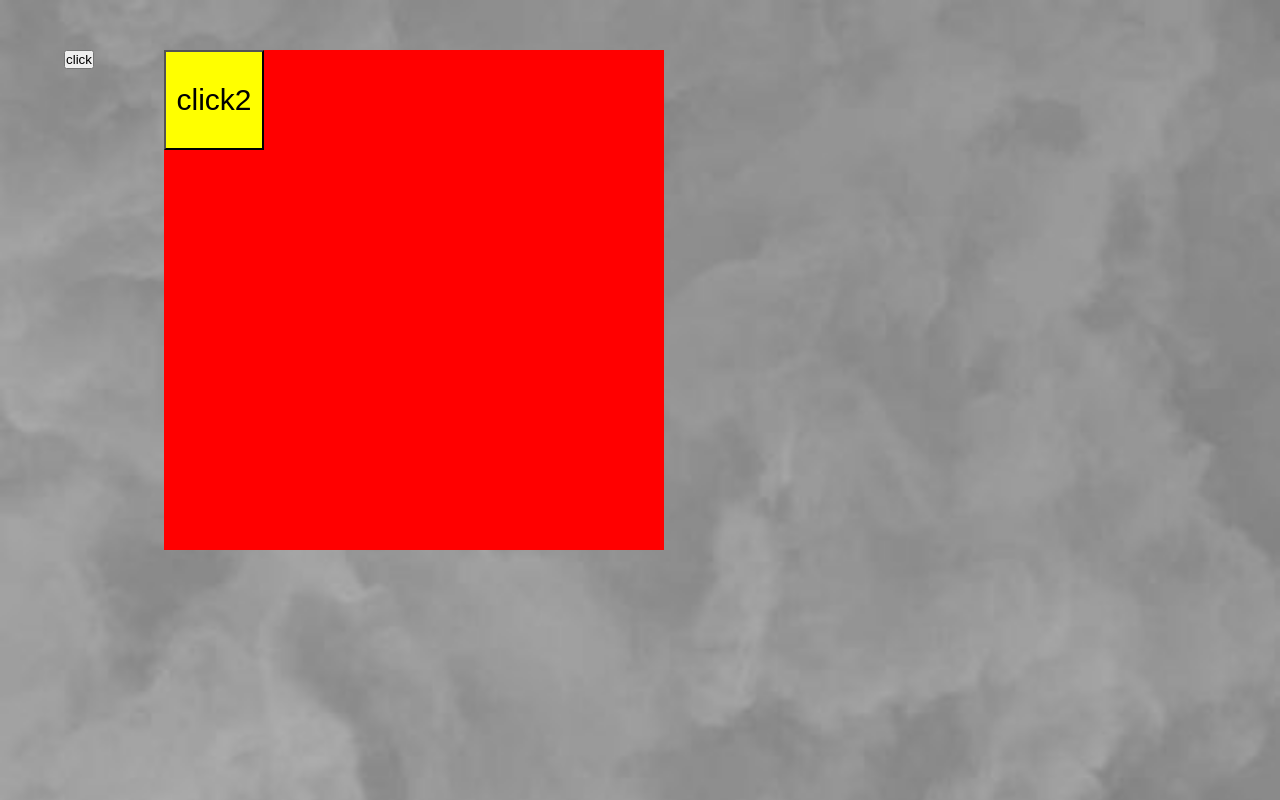
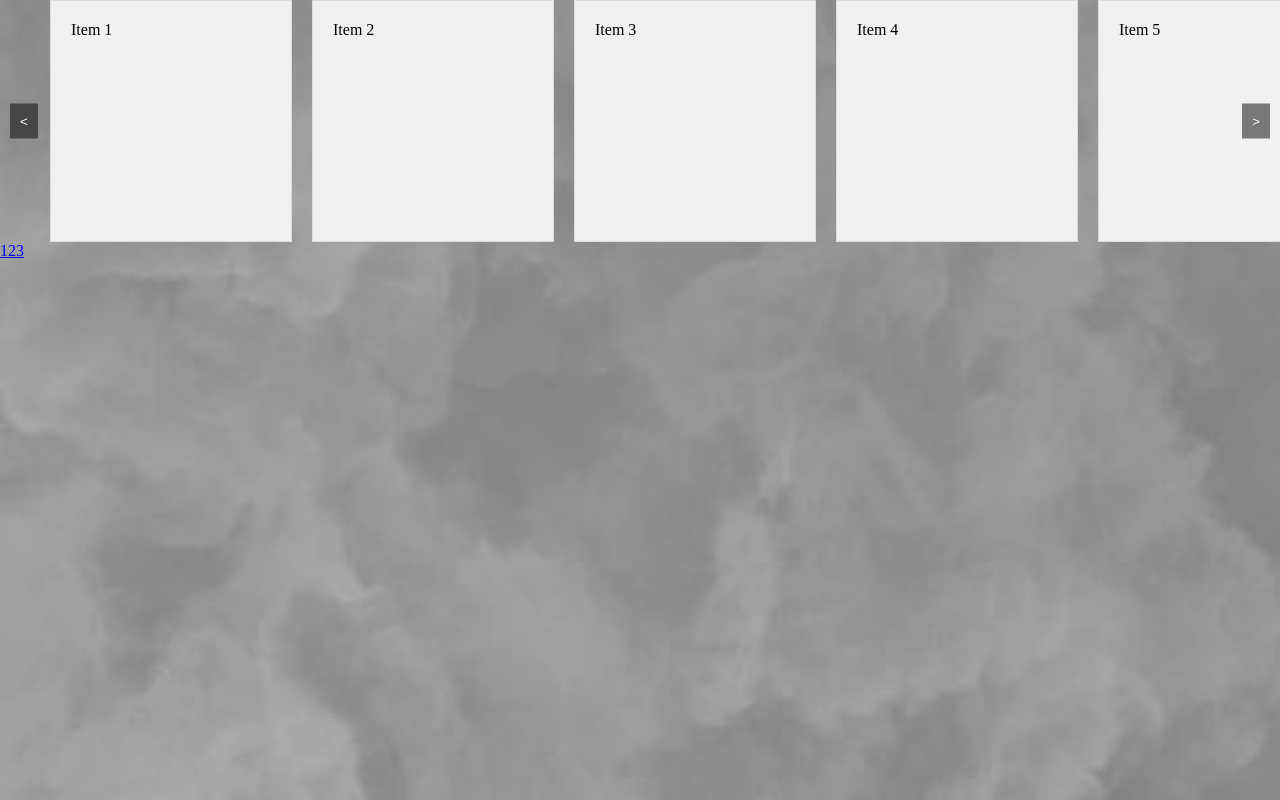
Before and after one commit to Nikita482/clothing-store, a React (Vite) app: page /clothing-store/Product in a window 1280 px wide. Built offline with nearby package versions, Linux system fonts and the light colour scheme.

Commit message:
new itom fixed

```diff
--- a/src/Full/NewItem/NewItem.jsx
+++ b/src/Full/NewItem/NewItem.jsx
@@ -1,15 +1,34 @@
 import styles from "./NewItem.module.css"
 
+import { useRef } from "react"
 import { Link } from "react-router-dom"
+// ←→
+
+
+
 
 
 export default function NewItem(){
+
+    const scrollRef = useRef(null)
+
+    function RightRef(){
+        scrollRef.current.scrollBy({ left: -200, behavior: 'smooth' })
+    }
+
+    function LeftRef(){
+        scrollRef.current.scrollBy({ left: 200, behavior: 'smooth' })
+    }
+
     return(
         <>
             <div className={styles.wrapper}>
                 <h1 className={styles.name}>Новинки</h1>
 
-                <div className={styles.items}>
+                <div onClick={RightRef} className={styles.arrowLeft}>←</div>
+                <div onClick={LeftRef} className={styles.arrowRight}>→</div>
+
+                <div ref={scrollRef} className={styles.items}>
                     <Link to="/Product" className={styles.item1}><span className={styles.text}>Футболки</span></Link>
                     <Link to="/Product" className={styles.item2}><span className={styles.text}>Худи</span></Link>
                     <Link to="/Product" className={styles.item3}><span className={styles.text}>Джинсы</span></Link>
--- a/src/Full/NewItem/NewItem.module.css
+++ b/src/Full/NewItem/NewItem.module.css
@@ -2,9 +2,8 @@
     width: 90%;
     height: auto;
     margin: 180px auto 0 auto;
+    position: relative;
 }
-
-
 .name{
     width: 100%;
     height: 50px;
@@ -14,9 +13,30 @@
     color: white;
 }
 
+
+.arrowRight, .arrowLeft{
+    width: 50px;
+    height: 50px;
+    background: rgba(0, 0, 0, 0.5);
+    font-size: 30px;
+    color: white;
+    border-radius: 50%;
+    position: absolute;
+    top: 50%;
+    z-index: 1;
+    display: flex;
+    justify-content: center;
+    align-items: center;
+}
+.arrowLeft {
+    left: 10px;
+  }
+.arrowRight {
+    right: 10px;
+}
+
+
 .items{
-    width: 100%;
-    height: auto;
     display: flex;
     overflow-x: auto;
     -webkit-overflow-scrolling: touch;
@@ -62,6 +82,9 @@
     background-size: 150%;
     background-position: center;
 }
+
+
+
 
 
 
--- a/src/Full/product/product.jsx
+++ b/src/Full/product/product.jsx
@@ -1,31 +1,59 @@
-import styles from './product.module.css';
-
-import { useState } from 'react';
+import React, { useRef } from 'react';
+import styles from './product.module.css'; // Импорт стилей из CSS-модуля
 
 
-export default function Product(){
-
-  const[state, setState] = useState(true)
-  function click(){
-    setState(!state)
-  }
+import { Link } from 'react-router-dom';
 
 
 
+export default function product(){
+  const scrollRef = useRef(null);
 
-  return(
-    <>
-      <div className={styles.box}>
-        <button onClick={click}>click</button>
+  const scrollLeft = () => {
+    scrollRef.current.scrollBy({ left: -200, behavior: 'smooth' });
+  };
 
-        <div className={styles.test}>
-          <button className={styles.btn1}>click1</button>
-        </div>
+  const scrollRight = () => {
+    scrollRef.current.scrollBy({ left: 200, behavior: 'smooth' });
+  };
 
-        <div className={state ? styles.wrapper1 : styles.wrapper2}>
-          <button className={styles.btn2}>click2</button>
-        </div>
-      </div>
-    </>
-  )
-}
+  return (
+      <>
+          <div className={styles.wrapper}>
+            <button className={styles.leftArrow} onClick={scrollLeft}>&lt;</button>
+            <button className={styles.rightArrow} onClick={scrollRight}>&gt;</button>
+
+
+            <div ref={scrollRef} className={styles.Content}>
+              <div className={styles.item}>Item 1</div>
+              <div className={styles.item}>Item 2</div>
+              <div className={styles.item}>Item 3</div>
+              <div className={styles.item}>Item 4</div>
+              <div className={styles.item}>Item 5</div>
+              <div className={styles.item}>Item 1</div>
+              <div className={styles.item}>Item 2</div>
+              <div className={styles.item}>Item 3</div>
+              <div className={styles.item}>Item 4</div>
+              <div className={styles.item}>Item 5</div>
+              <div className={styles.item}>Item 1</div>
+              <div className={styles.item}>Item 2</div>
+              <div className={styles.item}>Item 3</div>
+              <div className={styles.item}>Item 4</div>
+              <div className={styles.item}>Item 5</div>
+              <div className={styles.item}>Item 1</div>
+              <div className={styles.item}>Item 2</div>
+              <div className={styles.item}>Item 3</div>
+              <div className={styles.item}>Item 4</div>
+              <div className={styles.item}>Item 5</div>
+              <div className={styles.item}>Item 1</div>
+              <div className={styles.item}>Item 2</div>
+              <div className={styles.item}>Item 3</div>
+              <div className={styles.item}>Item 4</div>
+              <div className={styles.item}>Item 5</div>
+            </div>
+          </div>
+
+          <Link to="/Test">123</Link>
+      </>
+  );
+};
--- a/src/Full/product/product.module.css
+++ b/src/Full/product/product.module.css
@@ -1,48 +1,43 @@
-.box{
-  width: 90%;
-  height: auto;
+.wrapper {
+  position: relative;
   display: flex;
-  margin: 50px auto;
-  position: relative;
+  align-items: center;
+  overflow: hidden;
+  width: 100%; /* Или укажите конкретную ширину */
+}
+
+.leftArrow, .rightArrow{
+  position: absolute;
+  top: 50%;
+  transform: translateY(-50%);
+  background: rgba(0, 0, 0, 0.5);
+  color: white;
+  border: none;
+  cursor: pointer;
+  padding: 10px;
+  z-index: 10;
+}
+.leftArrow {
+  left: 10px;
+}
+.rightArrow {
+  right: 10px;
 }
 
 
-.test{
-  width: 500px;
-  height: 500px;
-  background-color: green;
-  position: absolute;
-  left: 100px;
+.Content {
+  display: flex;
+  overflow-x: auto;
+  white-space: nowrap;
+  padding: 0 40px; /* Дополнительное пространство для стрелок */
 }
 
-
-.btn1, .btn2{
-  width: 100px;
-  height: 100px;
-  background-color: yellow;
-  font-size: 30px;
-  color: black;
+.item {
+  width: 200px;
+  aspect-ratio: 1 / 1;
+  flex: 0 0 auto;
+  margin: 0 10px;
+  background: #f0f0f0;
+  padding: 20px;
+  border: 1px solid #ddd;
 }
-.btn1{
-  margin-left: 300px;
-}
-
-
-.wrapper1{
-  width: 500px;
-  height: 500px;
-  background-color: red;
-  transition-duration: 1s;
-  position: absolute;
-  left: 100px;
-}
-
-
-.wrapper2{
-  width: 500px;
-  height: 500px;
-  transition-duration: 1s;
-  opacity: 0;
-  position: absolute;
-  left: 100px;
-}
--- /dev/null
+++ b/src/Full/test/test.jsx
@@ -0,0 +1,25 @@
+import styles from "./test.module.css"
+
+import { useRef } from "react"
+
+
+export default function Test(){
+
+    const stateRef = useRef(null)
+
+    return(
+        <>
+            <div className={styles.wrapper}>
+
+
+                <div className={styles.item}></div>
+                <div className={styles.item}></div>
+                <div className={styles.item}></div>
+                <div className={styles.item}></div>
+                <div className={styles.item}></div>
+                <div className={styles.item}></div>
+                <div className={styles.item}></div>
+            </div>
+        </>
+    )
+}
--- /dev/null
+++ b/src/Full/test/test.module.css
@@ -0,0 +1,23 @@
+.wrapper{
+    width: 100%;
+    height: 300px;
+    margin: 30px auto;
+    background-color: red;
+    display: flex;
+    align-items: center;
+    overflow-x: auto;
+    -webkit-overflow-scrolling: touch;
+    scroll-snap-type: x mandatory;
+}
+
+
+.item{
+    width: 200px;
+    height: 200px;
+    background-color: blue;
+    margin-right: 10px;
+    flex: 0 0 auto;
+    scroll-snap-align: start;
+    font-size: 30px;
+    color: white;
+}
--- a/src/main.jsx
+++ b/src/main.jsx
@@ -8,6 +8,11 @@ import Full from './Full/Full.jsx'
 import Product from './Full/product/product.jsx'
 import Info from './Full/fotter/info/info.jsx'
 
+
+import Test from './Full/test/test.jsx'
+
+
+
 createRoot(document.getElementById('root')).render(
   <StrictMode>
     <Router basename='/clothing-store'>
@@ -15,6 +20,7 @@ createRoot(document.getElementById('root')).render(
         <Route path='/' element={<Full />} />
         <Route path='/Product' element={<Product />} />
         <Route path='/Info' element={<Info />} />
+        <Route path='/Test' element={<Test />} />
       </Routes>
     </Router>
   </StrictMode>,
```
Also changed, not shown: src/Full/Accessories/Accessories.module.css (+0 -15 lines).
